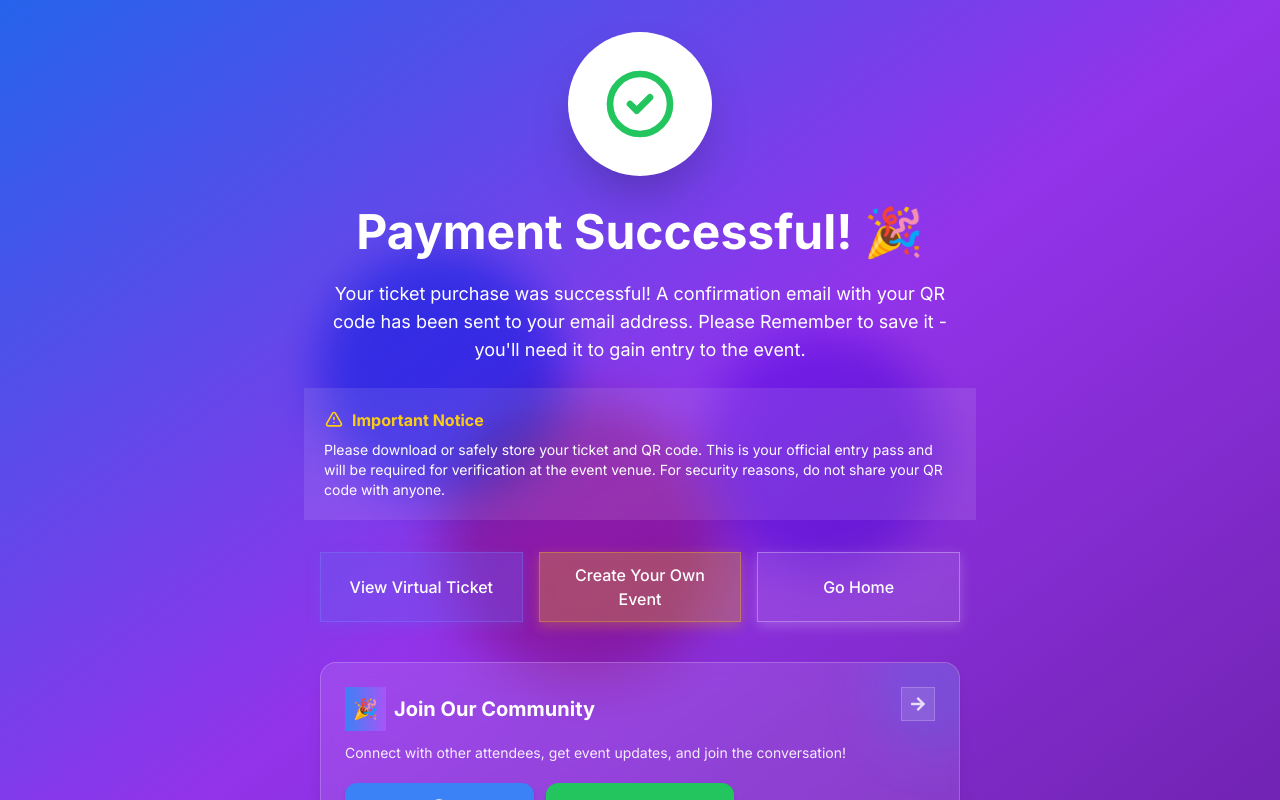
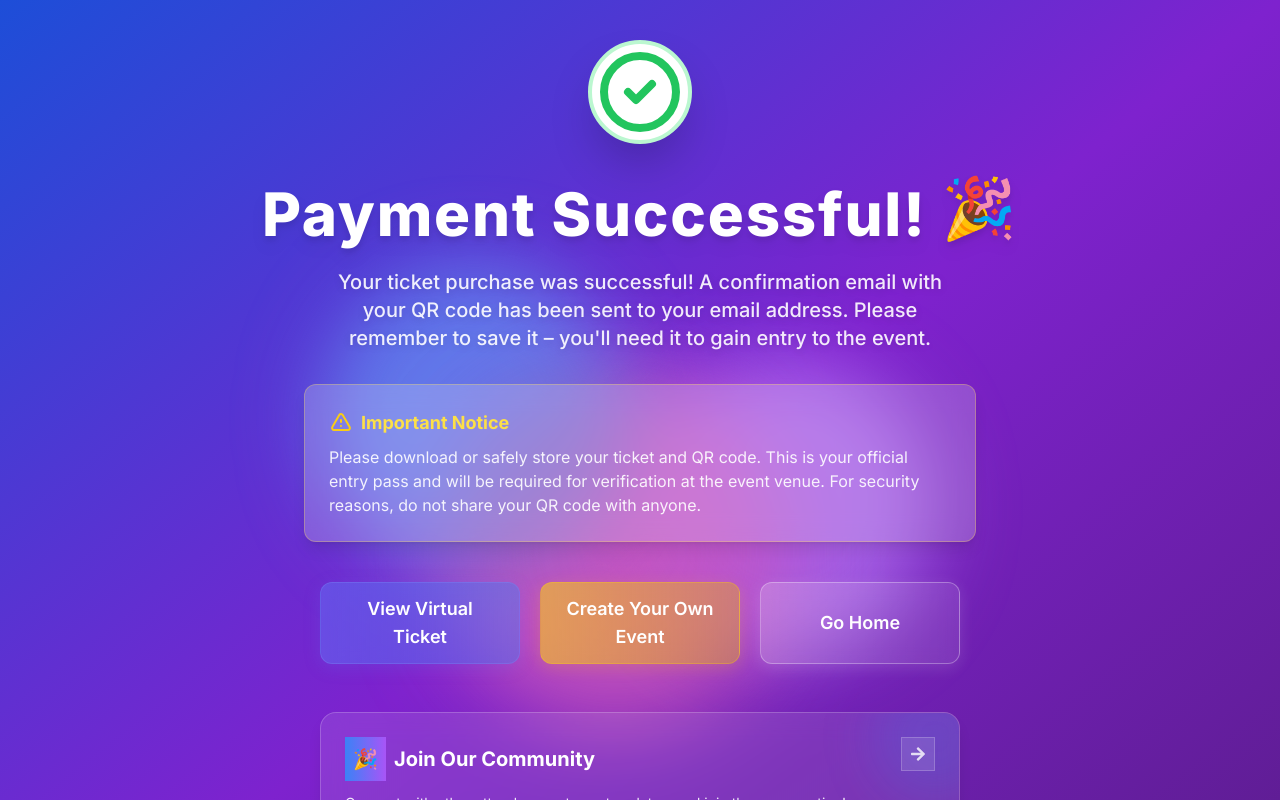
Before and after one commit to JabulaniUsen/Virtual-Ticket, a Next.js app: page /success in a window 1280 px wide. Shown: the top 800 px of the page. Built offline with nearby package versions, Linux system fonts and the light colour scheme; no server answers; a web font is replaced by a local one.

Commit message:
refactor: update styles and layout in Success and Receipt components; remove SocialChannelsCTA from Receipt

```diff
--- a/src/app/components/Receipt.tsx
+++ b/src/app/components/Receipt.tsx
@@ -7,9 +7,8 @@ import { motion } from 'framer-motion';
 import CloseIcon from '@mui/icons-material/Close';
 import jsPDF from 'jspdf';
 import axios from 'axios';
-import { BASE_URL, DISCORD_URL, TELEGRAM_URL, WHATSAPP_URL } from '../../../config';
+import { BASE_URL } from '../../../config';
 import TicketLoader from '@/components/ui/loader/ticketLoader';
-import SocialChannelsCTA from '@/components/SocialChannelsCTA';
 
 type ReceiptProps = {
   closeReceipt: () => void;
@@ -336,7 +335,6 @@ const Receipt = ({ closeReceipt }: ReceiptProps) => {
           </Button>
         </motion.div>
 
-
         {/* QR Code Section */}
         <motion.div
           initial={{ x: 30, opacity: 0 }}
@@ -366,19 +364,7 @@ const Receipt = ({ closeReceipt }: ReceiptProps) => {
             Scan to verify ticket
           </Typography>
         </motion.div>
-
-        <div className="w-full mt-6">
-          <SocialChannelsCTA
-            telegramUrl={TELEGRAM_URL}
-            whatsappUrl={WHATSAPP_URL}
-            discordUrl={DISCORD_URL}
-            variant="ticket"
-          />
-        </div>
       </Box>
-
-
-
     </motion.div>
   );
 };
--- a/src/app/success/page.tsx
+++ b/src/app/success/page.tsx
@@ -111,12 +111,12 @@ const SuccessContent = () => {
   }
 
   return (
-    <div className="relative min-h-screen flex flex-col justify-center items-center bg-gradient-to-br from-blue-600 via-purple-600 to-purple-800 px-4 py-8">
+    <div className="relative min-h-screen flex flex-col justify-center items-center bg-gradient-to-br from-blue-700 via-purple-700 to-purple-900 px-2 sm:px-4 py-10 overflow-hidden">
       {/* Floating Blobs */}
-      <div className="absolute inset-0">
-        <div className="absolute top-1/4 left-1/4 w-64 h-64 bg-blue-500 rounded-full mix-blend-multiply filter blur-xl opacity-70 animate-blob" />
-        <div className="absolute top-1/3 right-1/4 w-64 h-64 bg-purple-500 rounded-full mix-blend-multiply filter blur-xl opacity-70 animate-blob animation-delay-2000" />
-        <div className="absolute bottom-1/4 left-1/3 w-64 h-64 bg-pink-500 rounded-full mix-blend-multiply filter blur-xl opacity-70 animate-blob animation-delay-4000" />
+      <div className="pointer-events-none absolute inset-0 z-0">
+        <div className="absolute top-1/4 left-1/4 w-80 h-80 bg-blue-400 rounded-full mix-blend-multiply filter blur-2xl opacity-60 animate-blob" />
+        <div className="absolute top-1/3 right-1/4 w-80 h-80 bg-purple-400 rounded-full mix-blend-multiply filter blur-2xl opacity-60 animate-blob animation-delay-2000" />
+        <div className="absolute bottom-1/4 left-1/3 w-80 h-80 bg-pink-400 rounded-full mix-blend-multiply filter blur-2xl opacity-60 animate-blob animation-delay-4000" />
       </div>
 
       {/* Success Animation and Icon */}
@@ -124,13 +124,13 @@ const SuccessContent = () => {
         initial={{ scale: 0, rotate: -180 }}
         animate={{ scale: 1, rotate: 0 }}
         transition={{ duration: 0.8, type: "spring", bounce: 0.5 }}
-        className="bg-white p-6 sm:p-8 rounded-full shadow-2xl z-10"
+        className="bg-white :p-8 rounded-full shadow-2xl z-10 border-4 border-green-200"
       >
         <motion.svg
           initial={{ pathLength: 0 }}
           animate={{ pathLength: 1 }}
           transition={{ duration: 1, delay: 0.5 }}
-          className="w-20 h-20 text-green-500"
+          className="sm:w-24 sm:h-24 w-[4.5rem] h-[4.5rem] text-green-500"
           fill="none"
           stroke="currentColor"
           strokeWidth="2"
@@ -149,9 +149,10 @@ const SuccessContent = () => {
         initial={{ opacity: 0, y: -50 }}
         animate={{ opacity: 1, y: 0 }}
         transition={{ duration: 0.6, delay: 0.3 }}
-        className="text-white text-3xl sm:text-5xl font-bold mt-8 text-center z-10"
+        className="text-white text-4xl sm:text-6xl font-extrabold mt-6 sm:mt-10 text-center z-10 drop-shadow-lg"
+        style={{ letterSpacing: '0.03em' }}
       >
-        Payment Successful! 🎉
+        Payment Successful! <span className="inline-block animate-bounce">🎉</span>
       </motion.h1>
 
       {/* Message */}
@@ -159,9 +160,10 @@ const SuccessContent = () => {
         initial={{ opacity: 0, y: 50 }}
         animate={{ opacity: 1, y: 0 }}
         transition={{ duration: 0.6, delay: 0.6 }}
-        className="text-white text-sm sm:text-lg mt-6 text-center max-w-2xl px-4 z-10"
+        className="text-white/90 text-base sm:text-xl mt-6 text-center max-w-2xl px-6 z-10 font-medium"
+        style={{ textShadow: '0 2px 8px rgba(0,0,0,0.12)' }}
       >
-        Your ticket purchase was successful! A confirmation email with your QR code has been sent to your email address. Please Remember to save it - you&apos;ll need it to gain entry to the event.
+        Your ticket purchase was successful! A confirmation email with your QR code has been sent to your email address. Please remember to save it – you&apos;ll need it to gain entry to the event.
       </motion.p>
 
       {/* Important Notice */}
@@ -169,11 +171,11 @@ const SuccessContent = () => {
         initial={{ opacity: 0, scale: 0.9 }}
         animate={{ opacity: 1, scale: 1 }}
         transition={{ duration: 0.6, delay: 0.8 }}
-        className="mt-6 bg-white/10 backdrop-blur-md rounded-lg p-5 max-w-2xl mx-4 z-10"
+        className="mt-8 bg-white/20 backdrop-blur-lg rounded-xl p-6 max-w-2xl mx-4 z-10 border border-yellow-300/30 shadow-lg"
       >
         <div className="flex items-center space-x-2 mb-2">
           <svg
-        className="w-5 h-5 text-yellow-400"
+            className="w-6 h-6 text-yellow-400"
             fill="none"
             stroke="currentColor"
             viewBox="0 0 24 24"
@@ -185,12 +187,10 @@ const SuccessContent = () => {
               d="M12 9v2m0 4h.01m-6.938 4h13.856c1.54 0 2.502-1.667 1.732-3L13.732 4c-.77-1.333-2.694-1.333-3.464 0L3.34 16c-.77 1.333.192 3 1.732 3z"
             />
           </svg>
-          <span className="text-yellow-400 font-bold">Important Notice</span>
+          <span className="text-yellow-300 font-bold text-lg">Important Notice</span>
         </div>
-        <p className="text-white text-sm">
-          Please download or safely store your ticket and QR code. This is your official entry pass
-          and will be required for verification at the event venue. For security reasons,
-          do not share your QR code with anyone.
+        <p className="text-white/90 text-base">
+          Please download or safely store your ticket and QR code. This is your official entry pass and will be required for verification at the event venue. For security reasons, do not share your QR code with anyone.
         </p>
       </motion.div>
 
@@ -199,45 +199,44 @@ const SuccessContent = () => {
         initial={{ opacity: 0, y: 50 }}
         animate={{ opacity: 1, y: 0 }}
         transition={{ duration: 0.6, delay: 1 }}
-        className="mt-8 grid grid-cols-1 sm:grid-cols-2 lg:grid-cols-3 gap-4 w-full max-w-2xl px-4 z-10"
+        className="mt-10 grid grid-cols-1 sm:grid-cols-2 lg:grid-cols-3 gap-5 w-full max-w-2xl px-4 z-10"
       >
         <button
           onClick={handleViewReceipt}
-          className="backdrop-blur-md bg-indigo-500/30 border border-indigo-400/30 text-white text-base font-medium px-5 py-2.5 rounded-lg
-          shadow-[0_4px_12px_rgba(99,102,241,0.25)] transition-all duration-300
-          hover:bg-indigo-500/50 hover:shadow-[0_8px_20px_rgba(99,102,241,0.4)]
-          hover:scale-[1.02] hover:border-indigo-400/50 focus:ring-2 focus:ring-indigo-400/40 w-full
+          className="backdrop-blur-md bg-gradient-to-r from-indigo-500/60 to-blue-500/40 border border-indigo-400/30 text-white text-lg font-semibold px-6 py-3 rounded-xl
+          shadow-[0_4px_16px_rgba(99,102,241,0.25)] transition-all duration-300
+          hover:bg-indigo-500/80 hover:shadow-[0_8px_24px_rgba(99,102,241,0.35)]
+          hover:scale-[1.03] hover:border-indigo-400/50 focus:ring-2 focus:ring-indigo-400/40 w-full
           sm:col-span-2 lg:col-span-1"
         >
           View Virtual Ticket
         </button>
         <button
           onClick={handleDashboardRedirect}
-          className="backdrop-blur-md bg-yellow-500/30 border border-yellow-400/30 text-white text-base font-medium px-5 py-2.5 rounded-lg
-          shadow-[0_4px_12px_rgba(255,200,0,0.25)] transition-all duration-300
-          hover:bg-yellow-500/50 hover:shadow-[0_8px_20px_rgba(255,200,0,0.4)]
-          hover:scale-[1.02] hover:border-yellow-400/50 focus:ring-2 focus:ring-yellow-400/40 w-full"
+          className="backdrop-blur-md bg-gradient-to-r from-yellow-400/60 to-yellow-500/40 border border-yellow-400/30 text-white text-lg font-semibold px-6 py-3 rounded-xl
+          shadow-[0_4px_16px_rgba(255,200,0,0.18)] transition-all duration-300
+          hover:bg-yellow-500/80 hover:shadow-[0_8px_24px_rgba(255,200,0,0.28)]
+          hover:scale-[1.03] hover:border-yellow-400/50 focus:ring-2 focus:ring-yellow-400/40 w-full"
         >
           Create Your Own Event
         </button>
         <button
           onClick={handleHomeRedirect}
-          className="backdrop-blur-md bg-white/10 border border-white/30 text-white text-base font-medium px-5 py-2.5 rounded-lg
-          shadow-[0_4px_12px_rgba(255,255,255,0.2)] transition-all duration-300
-          hover:bg-white/20 hover:shadow-[0_8px_20px_rgba(255,255,255,0.3)]
-          hover:scale-[1.02] hover:border-white/50 focus:ring-2 focus:ring-white/40 w-full"
+          className="backdrop-blur-md bg-gradient-to-r from-white/20 to-white/10 border border-white/30 text-white text-lg font-semibold px-6 py-3 rounded-xl
+          shadow-[0_4px_16px_rgba(255,255,255,0.13)] transition-all duration-300
+          hover:bg-white/30 hover:shadow-[0_8px_24px_rgba(255,255,255,0.18)]
+          hover:scale-[1.03] hover:border-white/50 focus:ring-2 focus:ring-white/40 w-full"
         >
           Go Home
         </button>
-
       </motion.div>
 
-       {/* Social Channels CTA  */}
+      {/* Social Channels CTA */}
       <motion.div
         initial={{ opacity: 0, y: 20 }}
         animate={{ opacity: 1, y: 0 }}
         transition={{ delay: 1.2 }}
-        className="w-full max-w-2xl mt-10 px-4 z-10"
+        className="w-full max-w-2xl mt-12 px-4 z-10"
       >
         <SocialChannelsCTA
           telegramUrl={TELEGRAM_URL}
@@ -246,9 +245,12 @@ const SuccessContent = () => {
         />
       </motion.div>
 
-      {showReceipt &&
-        <Receipt closeReceipt={closeReceipt} />}
-
+      {/* Receipt Modal */}
+      {showReceipt && (
+        <div className="fixed inset-0 z-50 flex items-center justify-center bg-black/60">
+          <Receipt closeReceipt={closeReceipt} />
+        </div>
+      )}
     </div>
   );
 };
```
Lines whose indentation alone changed are shown as unchanged.
